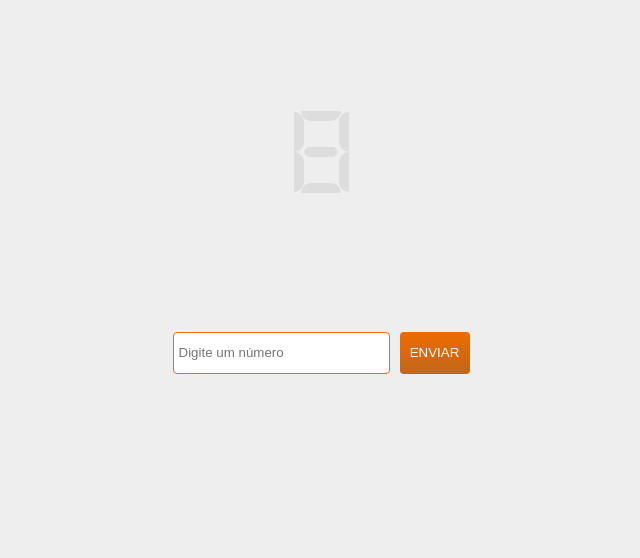
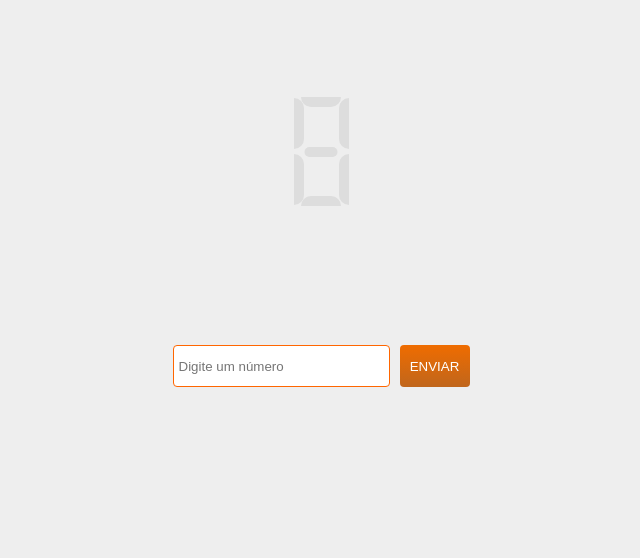
Before and after one commit to Lilia10010/appPalpite, a plain HTML site: page index.html in a window 1280 px wide. Shown: the part 242-800 px from the top of the page, without its empty margins (319-959 px from the left). Drawn offline with Linux system fonts and the light colour scheme.

Commit message:
adjust css

```diff
--- a/style.css
+++ b/style.css
@@ -128,18 +128,10 @@ input {
 .displayOnn {
   display: block;
 }
-.wrapper-display-one {
-  height: 100px;
-  width: 55px;
-  position: relative;
-}
-.wrapper-display-two {
-  height: 100px;
-  width: 55px;
-  position: relative;
-}
+.wrapper-display-one,
+.wrapper-display-two,
 .wrapper-display-three {
-  height: 100px;
+  height: 127px;
   width: 55px;
   position: relative;
 }
```
Also changed, not shown: 1 other file.
